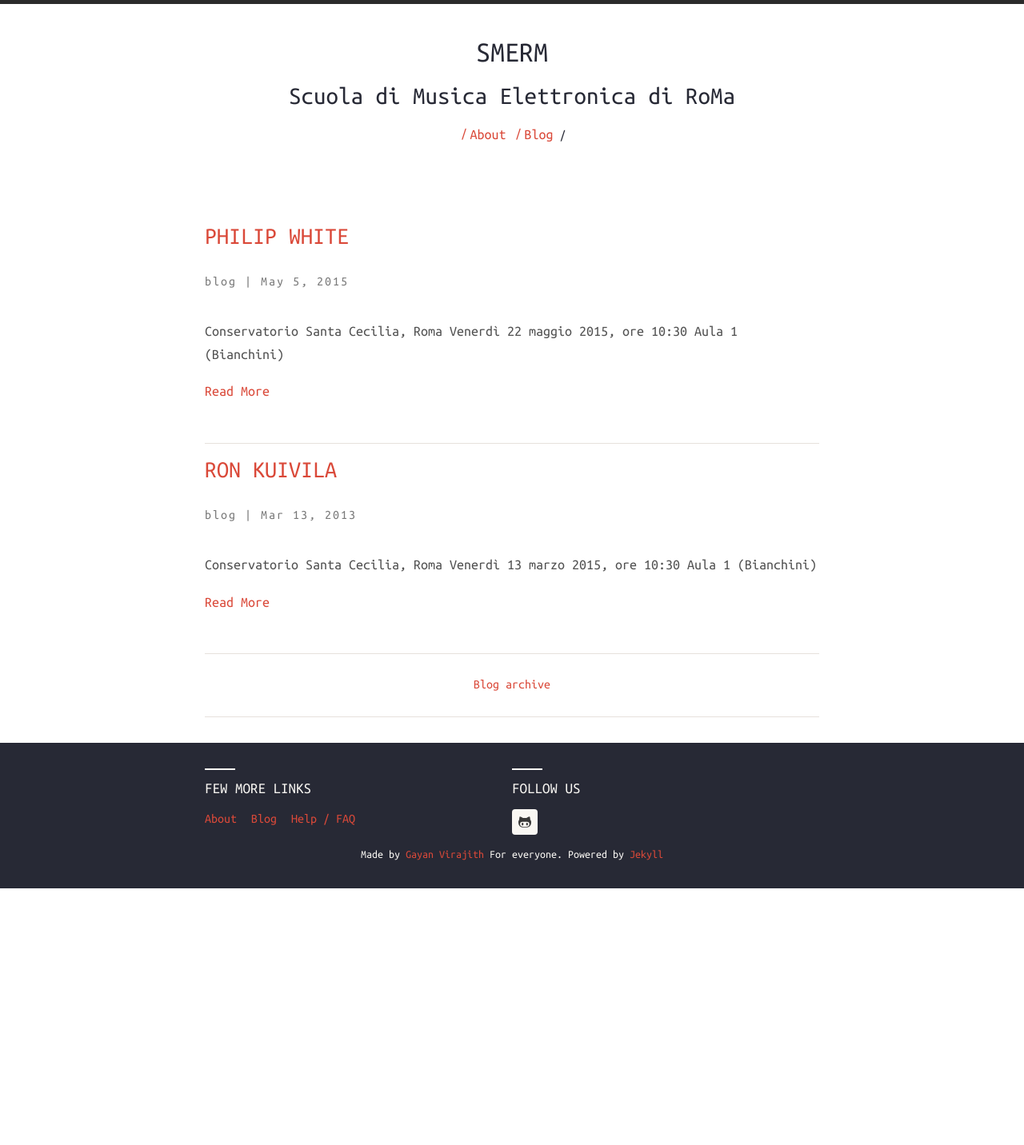
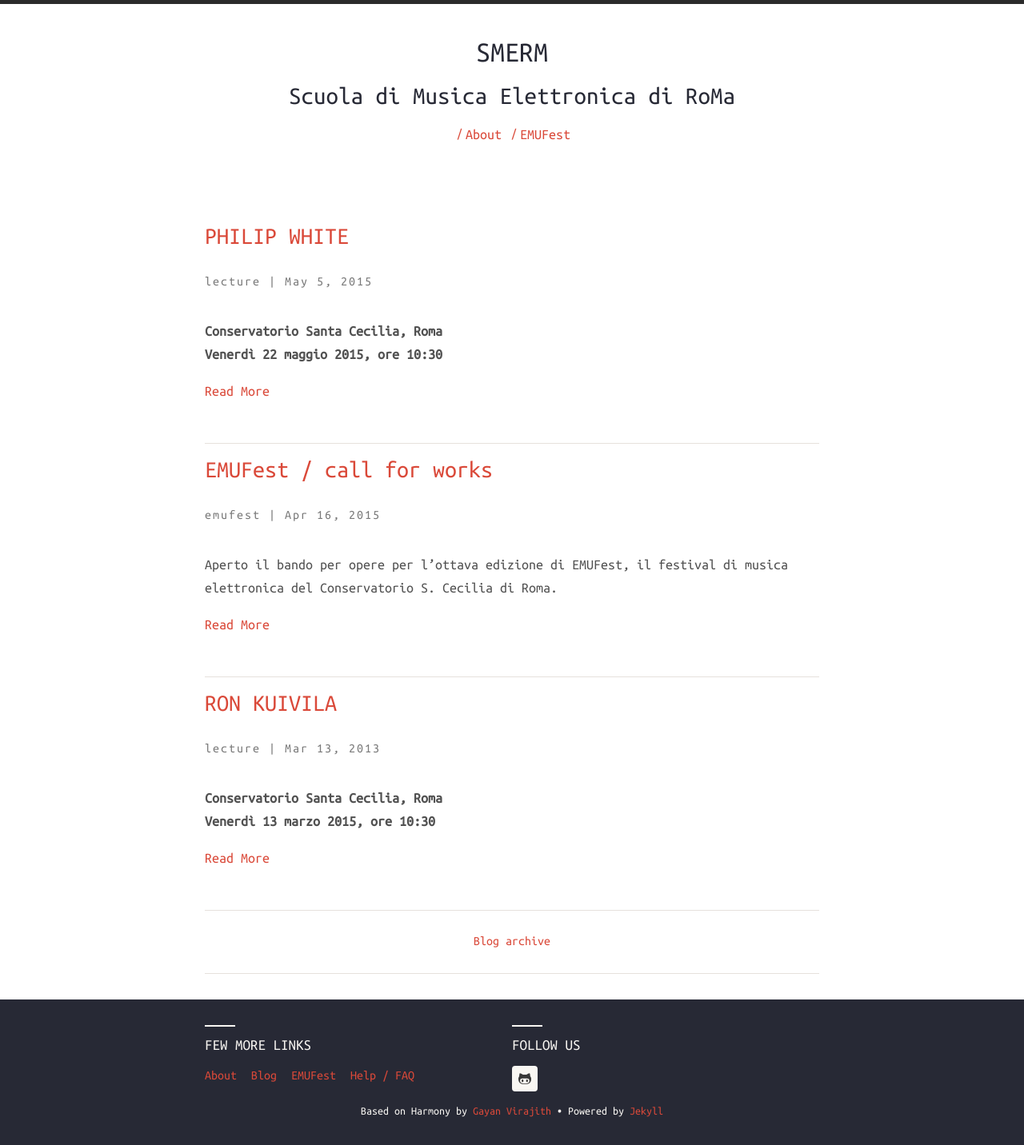
Before and after one commit to SMERM/SMERM.github.io, a Jekyll site: the page built from index.html, in a window 1280 px wide. Shown: the whole page at 80% size. Built offline with Jekyll 4.4.1, drawn with Linux system fonts in a browser that asks for light colours; nearby versions of some CDN libraries; before the commit the page ends 1111 px from its top, so only the background shows below that.

Commit message:
starting point

```diff
--- a/_config.yml
+++ b/_config.yml
@@ -26,7 +26,7 @@
     url:
 
   # Google Analytics key, leave blank to ignore
-  google_analytics_key: UA-xxxx-x
+  google_analytics_key: UA-59367601-4
 
   # Profile links, leave blank to ignore
   social:
--- a/_includes/footer-links.html
+++ b/_includes/footer-links.html
@@ -2,5 +2,6 @@
 <ul class="menu">
     <li><a href="{{ '/about' | prepend: site.baseurl | prepend: site.url }}">About</a></li>
     <li><a href="{{ '/blog' | prepend: site.baseurl | prepend: site.url }}">Blog</a></li>
+    <li><a href="http://www.emufest.org">EMUFest</a></li>
     <li><a href="{{ '/faq' | prepend: site.baseurl | prepend: site.url }}">Help / FAQ</a></li>
 </ul>
--- a/_includes/footer.html
+++ b/_includes/footer.html
@@ -1,4 +1,4 @@
 {% if site.harmony.show_disclaimer %}
-	Made by <a href="http://gayan.me" target="_blank">Gayan Virajith</a> For everyone.
+	Based on Harmony by <a href="http://gayan.me" target="_blank">Gayan Virajith</a> • </span>
 {% endif %}
-Powered by <a href="http://jekyllrb.com" target="_blank">Jekyll</a>
+<span>Powered by <a href="http://jekyllrb.com" target="_blank">Jekyll</a></span>
--- a/_includes/header-links.html
+++ b/_includes/header-links.html
@@ -2,8 +2,10 @@
 	<li>
 		<a href="{{ '/about' | prepend: site.baseurl | prepend: site.url }}">About</a><span>/</span>
 	</li>
+	<!-- <li>
+		<a href="{{ '/blog' | prepend: site.baseurl | prepend: site.url }}">Blog</a><span>/</span>
+	</li> -->
 	<li>
-		<a href="{{ '/blog' | prepend: site.baseurl | prepend: site.url }}">Blog</a><span>/</span>
+		<a href="http://www.emufest.org">EMUFest</a><span>/</span>
 	</li>
-		<span>/</span>
 </ul>
--- /dev/null
+++ b/_posts/2015-04-16-emufest.markdown
@@ -0,0 +1,18 @@
+---
+layout: post
+title:  "EMUFest / call for works"
+date:   2015-04-16 15:18:54
+description: Call for works, International Electroacoustic Music Festival.
+categories:
+- emufest
+permalink: emufest2015
+---
+
+Aperto il bando per opere per l'ottava edizione di EMUFest, il festival di musica elettronica
+del Conservatorio S. Cecilia di Roma.
+
+Il Festival si svolgerà a settembre 2015, dal 20 al 26.
+
+[*passer à l'acte*](http://www.emufest.org/emufest2015/)
+
+[Qui il link al bando](http://www.emufest.org/articles/callforworks/)
--- a/_posts/2015-05-05-philip-white.markdown
+++ b/_posts/2015-05-05-philip-white.markdown
@@ -4,19 +4,18 @@
 date:   2015-05-05 15:18:54
 description: Incontro estemporaneo con il compositore PHILIP WHITE.
 categories:
-- blog
+- lecture
 permalink: philip-white
 ---
 
-Conservatorio Santa Cecilia, Roma
-Venerdì 22 maggio 2015, ore 10:30 Aula 1 (Bianchini)
+**Conservatorio Santa Cecilia, Roma**
+**Venerdì 22 maggio 2015, ore 10:30**
 
-[Philip White website](http://prwhite.net)
-
+[Philip White / website](http://prwhite.net)
 
 La musica del compositore, strumentista e improvvisatore Philip White è
 nota per l'intensità e  l'espressività  della  sua  tavolozza  sonora.
-Lavorando  con  il  suo   strumentario   elettronico   fatto   in   casa
+Lavorando  con  il  suo   strumentario   elettronico   fatto   in   casa,
 all'intersezione tra il noise, il jazz e la musica contemporanea,  White
 sfrutta la tensione che si viene a creare tra sistemi elettronici chiusi
 e rigorosi e l'urgenza delle pulsioni umane.
--- a/_posts/2015-05-05-ron-kuivila.markdown
+++ b/_posts/2015-05-05-ron-kuivila.markdown
@@ -4,75 +4,77 @@
 date:   2013-03-13 15:18:54
 description: Incontro estemporaneo con il compositore RON KUIVILA.
 categories:
-- blog
+- lecture
 permalink: ron-kuivila
 ---
 
-Conservatorio Santa Cecilia, Roma
-Venerdì 13 marzo 2015, ore 10:30 Aula 1 (Bianchini)
+**Conservatorio Santa Cecilia, Roma**
+**Venerdì 13 marzo 2015, ore 10:30**
 
-## BIG DADA: DISTANCING AND THE TECHNICS OF DISSOCIATION
+### BIG DADA: DISTANCING AND THE TECHNICS OF DISSOCIATION
 
-### Incontro estemporaneo con RON KUIVILA
+**Incontro estemporaneo con RON KUIVILA
+University Professor of Music Wesleyan University**
 
-#### University Professor of Music Wesleyan University
 
-Il seminario sovrappone lavori sperimentali  musicali  e  artistici  con
+
+> Il seminario sovrappone lavori sperimentali  musicali  e  artistici  con
 pratiche  analoghe  riscontrate  nei  social   media   per   considerare
 somiglianze e differenze in qualità di forme di "cultura partecipata".
-
-Definisco "sperimentali" quei lavori  di  musica,  teatro  o  danza  che
+>
+> Definisco "sperimentali" quei lavori  di  musica,  teatro  o  danza  che
 cercano di diventare luoghi di impegno affettivo svuotato di significato
 interno. Questa tattica può essere  intesa  come  la  combinazione  del
 "théatre de la cruauté" di Artaud con il verfremdungseffekt di Brecht,
 al fine di contrastare l'autoritarismo latente in Artaud con  l'evidente
 specificità ideologica di Brecht.
-
-Inoltre, il distanziamento sperimentale ha sostanzialmente abbassato le
+>
+> Inoltre, il distanziamento sperimentale ha sostanzialmente abbassato le
 barriere di una partecipazione creativa, dando la possibilità ad artisti e
 compositori di sviluppare un caleidoscopio di ontologie differenti per i
 propri lavori. Alcuni elementi di questo caleidoscopio si ritrovano nei
 vernacoli delle performance ritrovate nei social media.
-
-Rintraccerò questo rapporto attraverso  le  modifiche  relazionali  nei
+>
+> Rintraccerò questo rapporto attraverso  le  modifiche  relazionali  nei
 confronti degli urli ritrovati nella scrittura di  Antonin  Artaud,  nei
 lavori sonori di Dick Higgins, Gregory Whitehead, Leroy  Stevens,  e  in
-numerosi video istruttivi rintracciabili su  YouTube;  dei  letti  nelle
+numerosi video istruttivi rintracciabili su  YouTube;  letti  nelle
 opere d'arte di Robert Rauschenberg,  Ben  Vautier,  Yoko  Ono  ed  Emma
-Sulkowicz; della carta nei lavori di  Ben  Patterson,  Takeisha  Kosugi,
-R.Murray Schafer; ed infine nelle pratiche di sussurro e laringizzazione
+Sulkowicz; della carta, nei lavori di  Ben  Patterson,  Takeisha  Kosugi,
+R. Murray Schafer; ed infine nelle pratiche di sussurro e laringizzazione
 ("vocal fry") della comunità ASMR e di parlato aspirato  nell'Automatic
 Writing di Robert Ashley.
+>
+> *Ron Kuivila*
 
-*Ron Kuivila*
 
-Il seminario si svolgerà *IN LINGUA INGLESE*.
-
-RON KUIVILA (nato il 19 dicembre del 1955)  compone  musica  e  progetta
+Ron KUIVILA (nato il 19 dicembre del 1955)  compone  musica  e  progetta
 installazioni sonore che gravitano attorno a  strumenti  elettronici  da
 egli stesso progettati e realizzati o modificati in casa.  È  stato  un
-pioniere nell'uso degli ultrasuoni (In Appreciation) e del campionamento
-digitale  (Alphabet)  nell'esecuzione  dal  vivo.  Altri  lavori   hanno
-esplorato algoritmi compositivi (Loose Canons), sintesi della voce  (The
-Linear  Predictive  Zoo)  e   fenomeni   correlati   all'alta   tensione
-(Pythagorean Puppet Theatre). Di recente i suoi  brani  hanno  preso  in
+pioniere nell'uso degli ultrasuoni (*In Appreciation*) e del campionamento
+digitale  (*Alphabet*)  nell'esecuzione  dal  vivo.  Altri  lavori   hanno
+esplorato algoritmi compositivi (*Loose Canons*), sintesi della voce  (*The
+Linear  Predictive  Zoo*)  e   fenomeni   correlati   all'alta   tensione
+(*Pythagorean Puppet Theatre*). Di recente i suoi  brani  hanno  preso  in
 considerazione alcune versioni riconfigurate di mondi sonori  "perduti".
-Per esempio, State Variable richiama l'elettronica  analogica  dal  vivo
-mentre Touch Tone TV's and Time invoca i  segnali  telefonici  di  linea
+Per esempio, *State Variable* richiama l'elettronica  analogica  dal  vivo
+mentre *Touch Tone TV's and Time* invoca i  segnali  telefonici  di  linea
 libera, di linea occupata e di chiamata di tutto  il  mondo.  Molti  dei
 lavori di Kuivila assumono la forma di installazioni sonore coinvolgendo
 la fisicità del suono o la relazione del  suono  con  luoghi  e  storie
-particolari. Per esempio Radial Arcs, installazione sonora commissionata
-da  Ars  Electronica,  coinvolge  la   coordinazione   di   96   pistole
-scacciacani, mentre Visitations si è concentrato sulla  pre-storia  del
-Massachussetts Museum of Contemporary  Art  attraverso  le  memorie  dei
-lavoratori di Sprague Electric e i suoni delle  fabbriche  adiacenti  di
-elettronica. Ron Kuivila è stato borsista del DAAD Artist in  Berlin  e
-artista residente del Center for Contemporary Music, Mills  College,  lo
-Institute for Studies in the  Arts  alla  Arizona  State  Universia,  al
-California Institute of the Arts, al  Banff  Centre  for  the  Arts,  al
-Centro Tempo Reale e allo Stitching STEIM.
+particolari. Per esempio *Radial Arcs*, installazione sonora commissionata
+da  **Ars  Electronica**,  coinvolge  la   coordinazione   di   96   pistole
+scacciacani, mentre *Visitations* si è concentrato sulla  pre-storia  del
+**Massachussetts Museum of Contemporary  Art**  attraverso  le  memorie  dei
+lavoratori di Sprague Electric e i suoni delle  fabbriche  di
+elettronica adiacenti. Ron Kuivila è stato borsista del **DAAD Artist in  Berlin**  e
+artista residente del **Center for Contemporary Music**, Mills  College,  lo
+**Institute for Studies in the  Arts**  alla  Arizona  State  University,  al
+**California Institute of the Arts**, al  **Banff  Centre  for  the  Arts**,  al
+**Centro Tempo Reale** e allo **Stitching STEIM**.
 
 Kuivila è stato eseguito e ha creato installazioni negli  Stati  Uniti,
-in Canada e in Europa. Attualmente è University Professor alla Wesleyan
-University dove dirige anche del dipartimento di Musica.
+in Canada e in Europa. Attualmente è **University Professor alla Wesleyan
+University** dove dirige anche del dipartimento di Musica.
+
+*Il seminario si svolgerà IN LINGUA INGLESE*
```
Also changed, not shown: other parts of _posts/2015-05-05-philip-white.markdown (+16 -16 lines).
